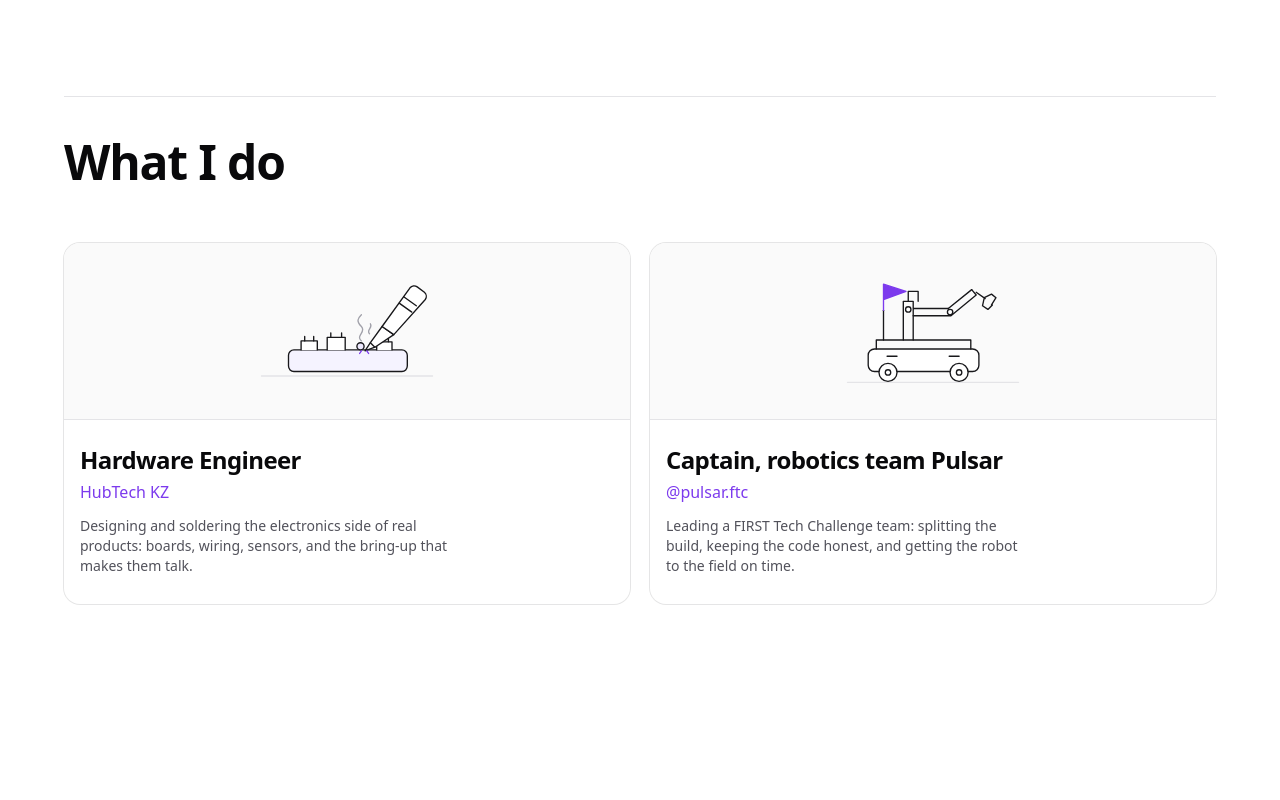
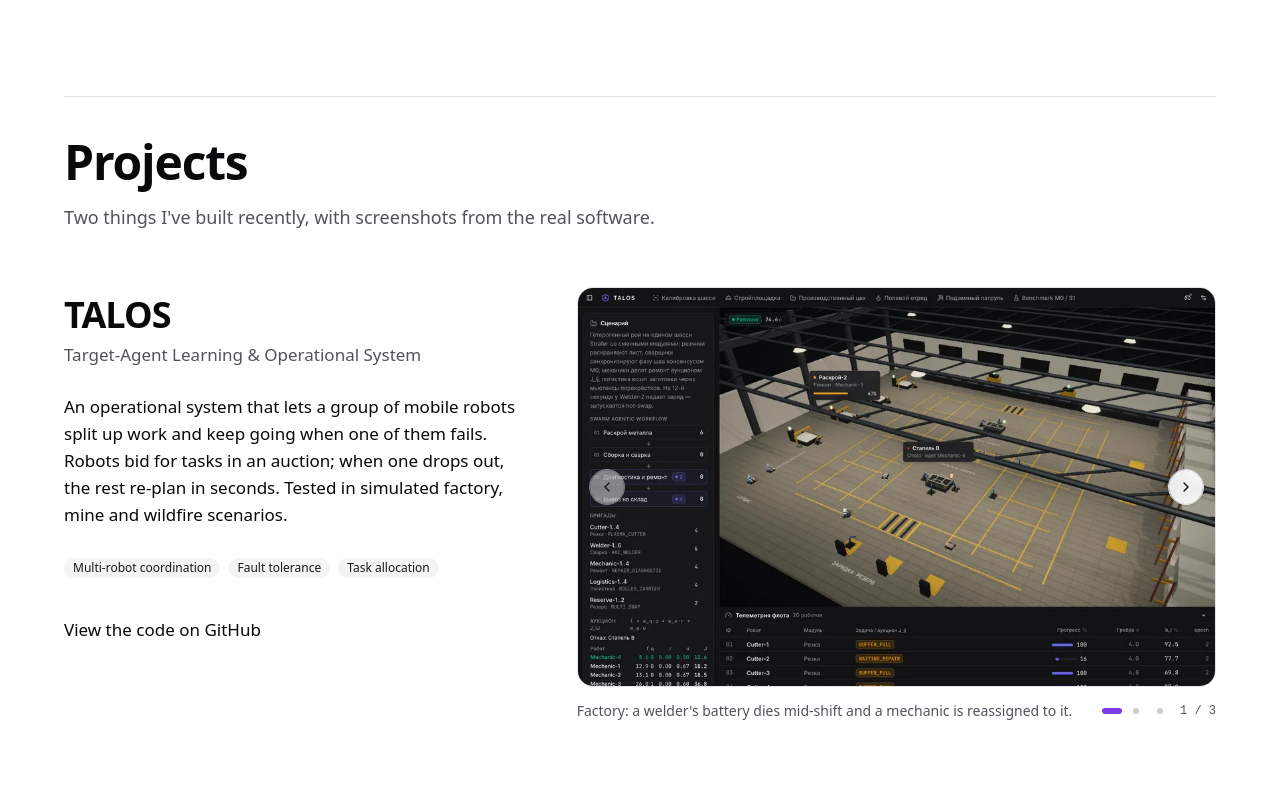
Before and after one commit to batryzhan/portfolio, a React (Vite) app: page / in a window 1280 px wide. Shown: the part 1660-2460 px from the top of the page. Built offline with nearby package versions, Linux system fonts and the light colour scheme.

Commit message:
chore: remove Roles section

```diff
--- a/src/App.tsx
+++ b/src/App.tsx
@@ -1,7 +1,6 @@
 import { Nav } from "./components/Nav";
 import { Hero } from "./sections/Hero";
 import { About } from "./sections/About";
-import { Roles } from "./sections/Roles";
 import { Projects } from "./sections/Projects";
 import { Achievements } from "./sections/Achievements";
 import { Journey } from "./sections/Journey";
@@ -21,7 +20,6 @@ export default function App() {
       <main id="main">
         <Hero />
         <About />
-        <Roles />
         <Projects />
         <Achievements />
         <Journey />
--- a/src/sections/Roles.tsx
+++ /dev/null
@@ -1,37 +0,0 @@
-import { ExternalLink } from "@/components/ExternalLink";
-import { Section } from "@/components/Section";
-import { Card, CardContent, CardDescription, CardHeader, CardTitle } from "@/components/ui/card";
-import { roles } from "@/content";
-import hardwareArt from "@/illustrations/hardware.svg";
-import teamArt from "@/illustrations/team.svg";
-
-const art: Record<string, string> = { hardware: hardwareArt, team: teamArt };
-
-export function Roles() {
-  return (
-    <Section id="roles" title="What I do">
-      <ul className="grid gap-5 md:grid-cols-2">
-        {roles.map((role) => (
-          <li key={role.id}>
-            <Card className="h-full gap-0 overflow-hidden py-0 shadow-none">
-              <div className="border-b bg-muted px-6 py-4">
-                <img src={art[role.id]} alt="" width={240} height={160} loading="lazy" className="mx-auto h-36 w-auto" />
-              </div>
-              <CardHeader className="pt-6">
-                <CardTitle className="text-2xl font-semibold tracking-tight">{role.title}</CardTitle>
-                <CardDescription>
-                  <ExternalLink href={role.href} className="text-base text-primary">
-                    {role.org}
-                  </ExternalLink>
-                </CardDescription>
-              </CardHeader>
-              <CardContent className="pb-7 pt-3">
-                <p className="max-w-[46ch] text-muted-foreground">{role.body}</p>
-              </CardContent>
-            </Card>
-          </li>
-        ))}
-      </ul>
-    </Section>
-  );
-}
```
